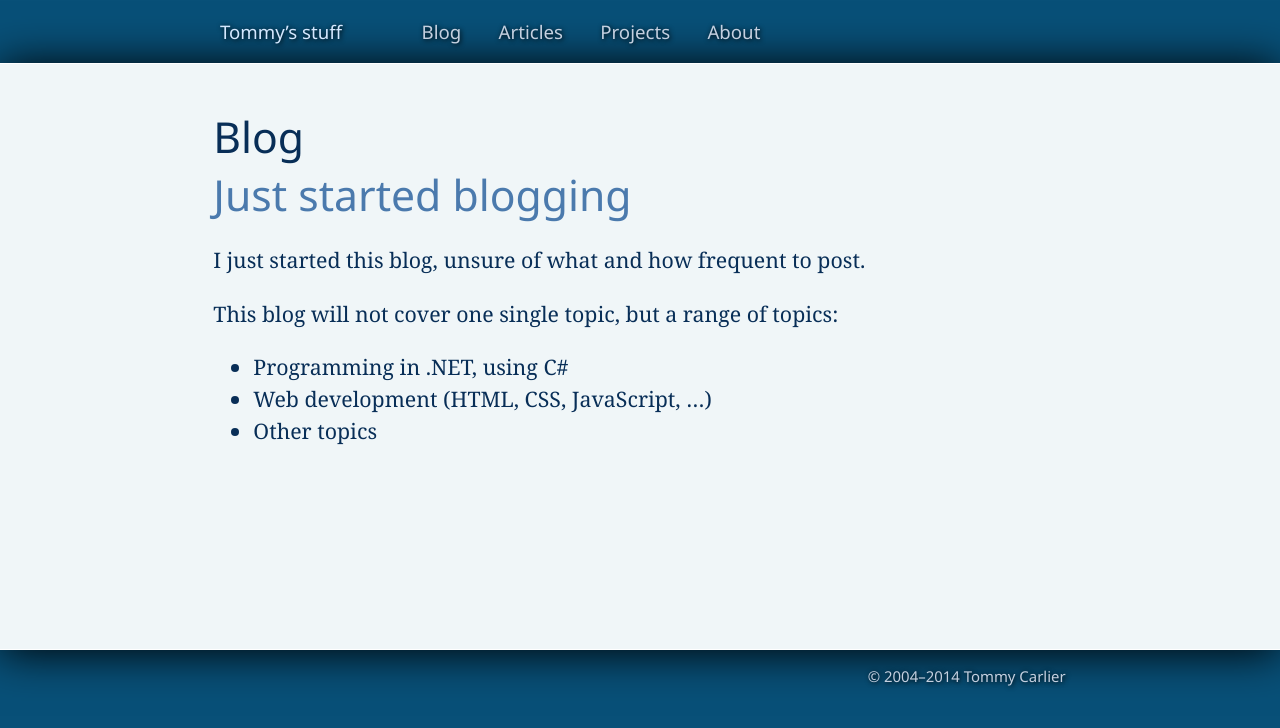
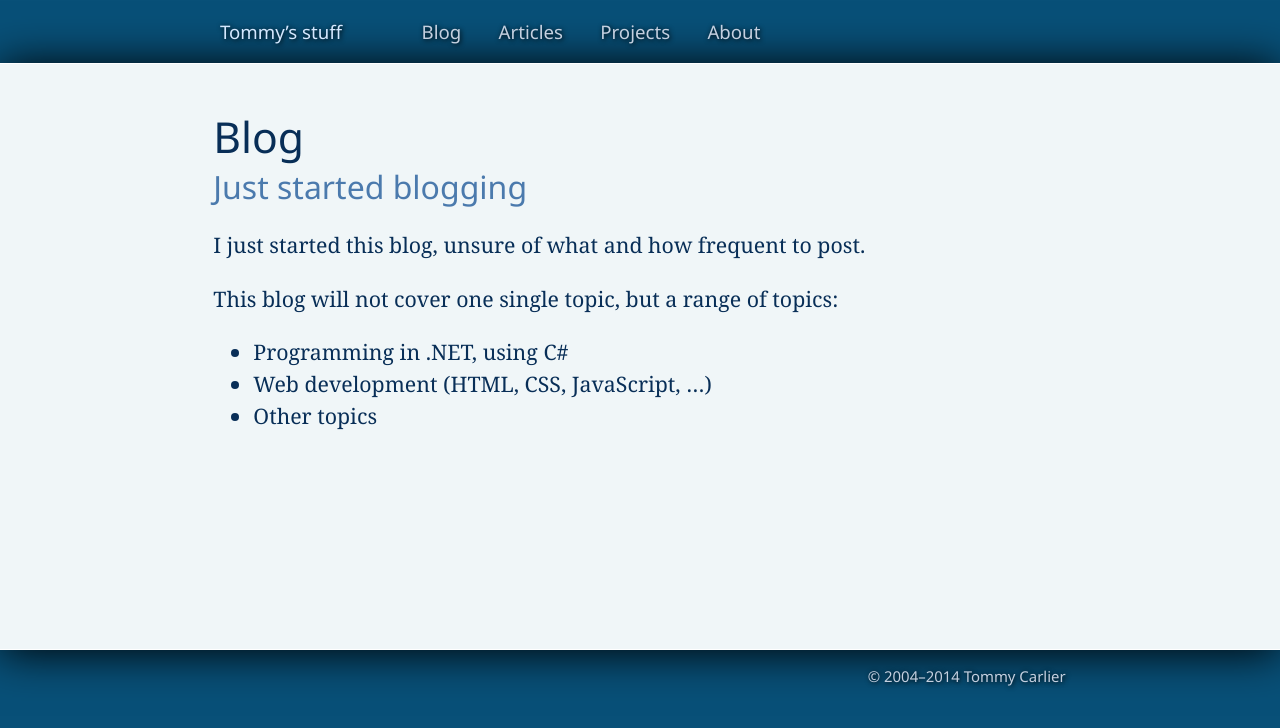
Before and after one commit to tommy-carlier/www.tcx.be, a Jekyll site: the page built from blog/index.html, in a window 1280 px wide. Shown: the top 728 px of the page. Built offline with Jekyll 4.4.1, drawn with Linux system fonts in a browser that asks for light colours.

Commit message:
Style change of H1 inside article

```diff
--- a/assets/site.sass
+++ b/assets/site.sass
@@ -84,7 +84,7 @@ h1, h2
 h1:first-child
   margin-top: 0
 
-h2
+h2, article>h1
   font-size: 150%
 
 h1 + h2,
@@ -135,5 +135,5 @@ h2 + p
   h1
     font-size: 150%
 
-  h2
+  h2, article>h1
     font-size: 120%
```
